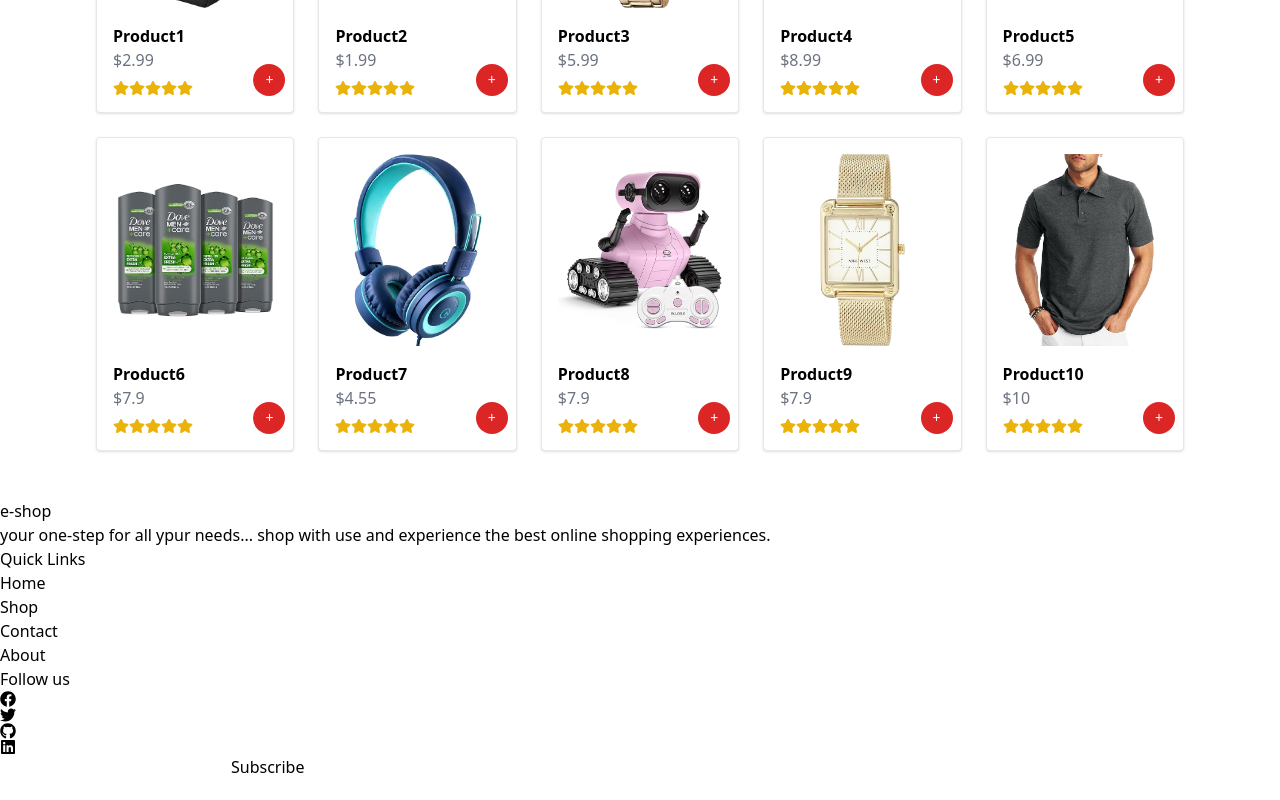
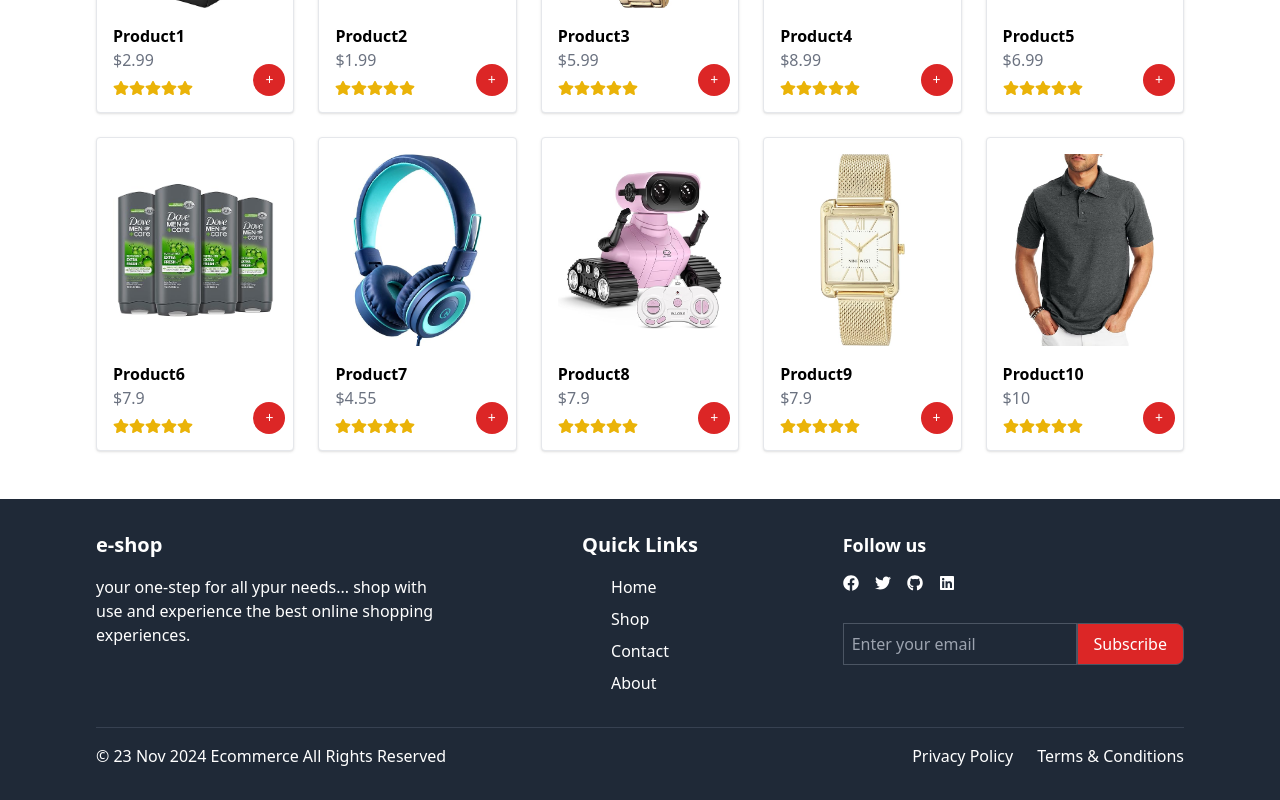
Before and after one commit to AhmedAbokhatwa/react, a React (Vite) app in the folder dashboard/: page / in a window 1280 px wide. Shown: the part 1841-2641 px from the top of the page. Before the commit the page ends 2620 px from the top, so only its background shows below. Built offline with nearby package versions, Linux system fonts and the light colour scheme.

Commit message:
finish footer class

```diff
--- a/dashboard/src/Component/Footer.tsx
+++ b/dashboard/src/Component/Footer.tsx
@@ -3,41 +3,57 @@
 import { Link } from 'react-router-dom'
 function Footer() {
   return (
-    <footer>
-      <div>
-        <h3>e-shop</h3>
-        <p>your one-step for all ypur needs... shop with use and experience the best online
+    <footer className='bg-gray-800 text-white py-8 px-4 md:px-16 lg:px-24'>
+      <div className='container mx-auto grid grid-cols-1 md:grid-cols-3 gap-8'>
+        <div>
+        <h3 className='text-xl font-semibold '>e-shop</h3>
+        <p className='mt-4 '>your one-step for all ypur needs... shop with use and experience the best online
           shopping experiences.
         </p>
-      </div>
-      <div>
-        <h4>Quick Links</h4>
-        <ul>
+        </div>
+      <div className='flex flex-col md:items-center '>
+        <h4 className='text-xl font-semibold '>Quick Links</h4>
+        <ul className='mt-4 space-y-2'>
           <li>
-            <Link>Home</Link>
+            <Link to="/" className='hover:underline'>Home</Link>
           </li>
           <li>
-            <Link>Shop</Link>
+            <Link to="/shop" className='hover:underline'>Shop</Link>
           </li>
           <li>
-            <Link>Contact</Link>
+            <Link to="/contact" className='hover:underline'>Contact</Link>
           </li>
           <li>
-            <Link>About</Link>
+            <Link to="/about" className='hover:underline'>About</Link>
           </li>
         </ul>
       </div>
       <div>
-        <h4>Follow us</h4>
-        <a href=""><FaFacebook/></a>
-        <a href=""><FaTwitter/></a>
-        <a href=""><FaGithub/></a>
-        <a href=""><FaLinkedin/></a>
+        <h4 className='text-lg font-semibold'>Follow us</h4>
+        <div className='flex space-x-4 mt-4'>
+        <a href=""className='hover:text-gray-400'><FaFacebook/></a>
+        <a href=""className='hover:text-gray-400'><FaTwitter/></a>
+        <a href=""className='hover:text-gray-400'><FaGithub/></a>
+        <a href=""className='hover:text-gray-400'><FaLinkedin/></a>
+        </div>
+
+        <form className='flex items-center justify-center mt-8'>
+          <input type="email" placeholder='Enter your email' className='bg-gray-800
+          w-full p-2 rounded-1-lg border border-gray-600 '/>
+          <button className='bg-red-600 text-white px-4 py-2 rounded-r-lg
+          border border-gray-600'>Subscribe</button>
+        </form>
+        </div>
       </div>
-      <form action="">
-        <input type="email" />
-        <button>Subscribe</button>
-      </form>
+      <div className='mt-8 border-t border-gray-700 pt-4'>
+        <div className='container mx-auto flex flex-col md:flex-row justify-between items-center '>
+          <p >&copy;  23 Nov 2024 Ecommerce All Rights Reserved</p>
+          <div className='flex space-x-6 mt-4 md:mt-0 '>
+            <a href="" className='hover:underline'>Privacy Policy</a>
+            <a href="" className='hover:underline'>Terms & Conditions</a>
+          </div>
+        </div>
+      </div>
     </footer>
   )
 }
```
